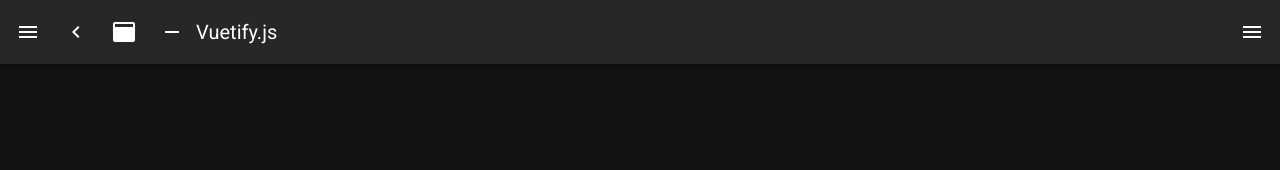
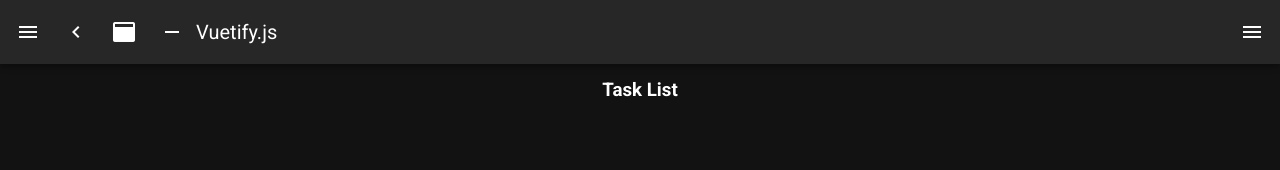
Before and after one commit to yuriechan/checklist-nuxt, a Nuxt app: page / in a window 1280 px wide. Shown: the top 170 px of the page. Built offline with nearby package versions, Linux system fonts and the light colour scheme.

Commit message:
export and import TaskList component into root

```diff
--- a/components/TaskList.vue
+++ b/components/TaskList.vue
@@ -1,6 +1,6 @@
 <template>
     <div>
-        <h3></h3>
+        <h3>Task List</h3>
         <p></p>
     </div>
 </template>
--- a/pages/index.vue
+++ b/pages/index.vue
@@ -1,13 +1,15 @@
 <template>
   <v-layout column justify-center align-center>
     <v-flex xs12 sm8 md6 />
+    <TaskList />
   </v-layout>
 </template>
 
 <script>
-
+import TaskList from '../components/TaskList'
 export default {
   components: {
+    TaskList
   }
 }
 </script>
```
